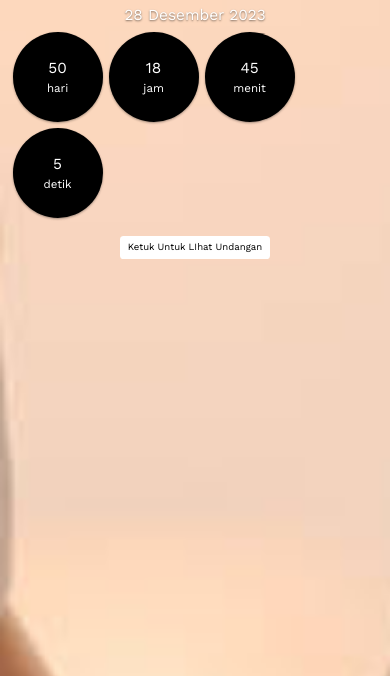
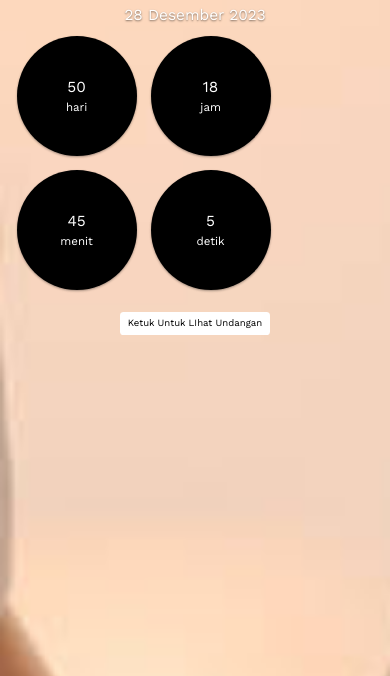
Before and after one commit to Fdiyurvyn/fdiyurvyn.github.io, a plain HTML site: page index.html in a window 390 px wide. Shown: the part 168-844 px from the top of the page. Drawn offline with nearby package versions, Linux system fonts and the light colour scheme.

Commit message:
Update style.css
Signed-off-by: Fdiyurvyn <143322765+Fdiyurvyn@users.noreply.github.com>

```diff
--- a/style.css
+++ b/style.css
@@ -81,35 +81,37 @@ nav ul li a{
     text-decoration: none;
 }
 
-/* Media Query */
-/* laptop */
-@media (max-width: 992px){
-    html{
+/* Media Query - laptop */
+@media (max-width: 992px) {
+    html {
         font-size: 75%;
     }
-.simply-countdown>.simply-section {
+
+    .simply-countdown > .simply-section {
         padding: 70px;
     }
 }
 
-/* tablet */
-@media (max-width: 768px){
-    html{
+/* Media Query - tablet */
+@media (max-width: 992px) {
+    html {
         font-size: 65%;
     }
-.simply-countdown>.simply-section {
+
+    .simply-countdown > .simply-section {
         padding: 60px;
         margin: 5px;
     }
 }
-/* mobile phone */
-@media (max-width: 576px){
-    html{
+
+/* Media Query - mobile phone */
+@media (max-width: 468px) {
+    html {
         font-size: 60%;
     }
 
-.simply-countdown>.simply-section {
-    padding: 45px;
-    margin: 3px;
+    .simply-countdown > .simply-section {
+        padding: 60px;
+        margin: 7px;
     }
 }
```
Lines whose indentation alone changed are shown as unchanged.
